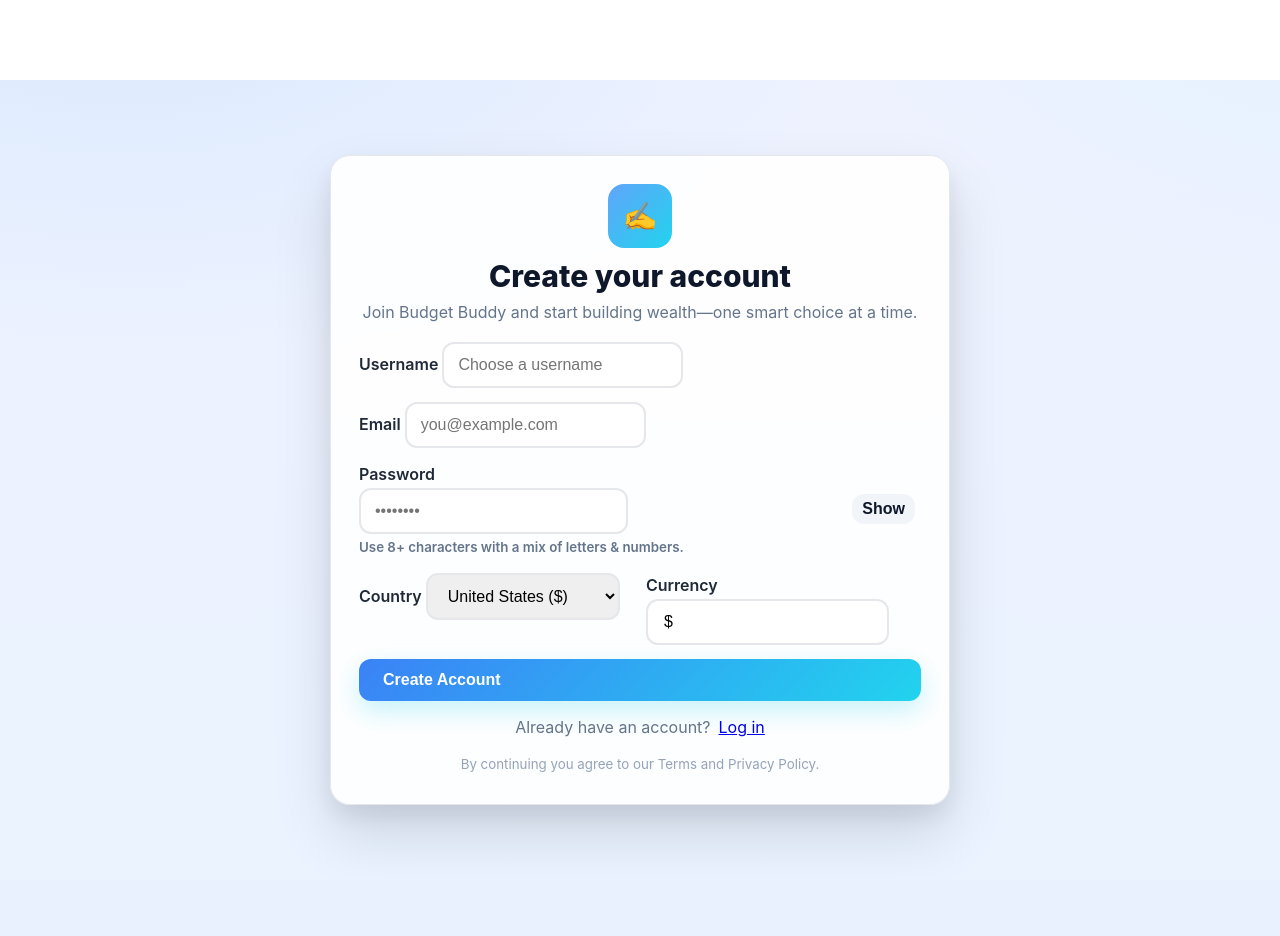
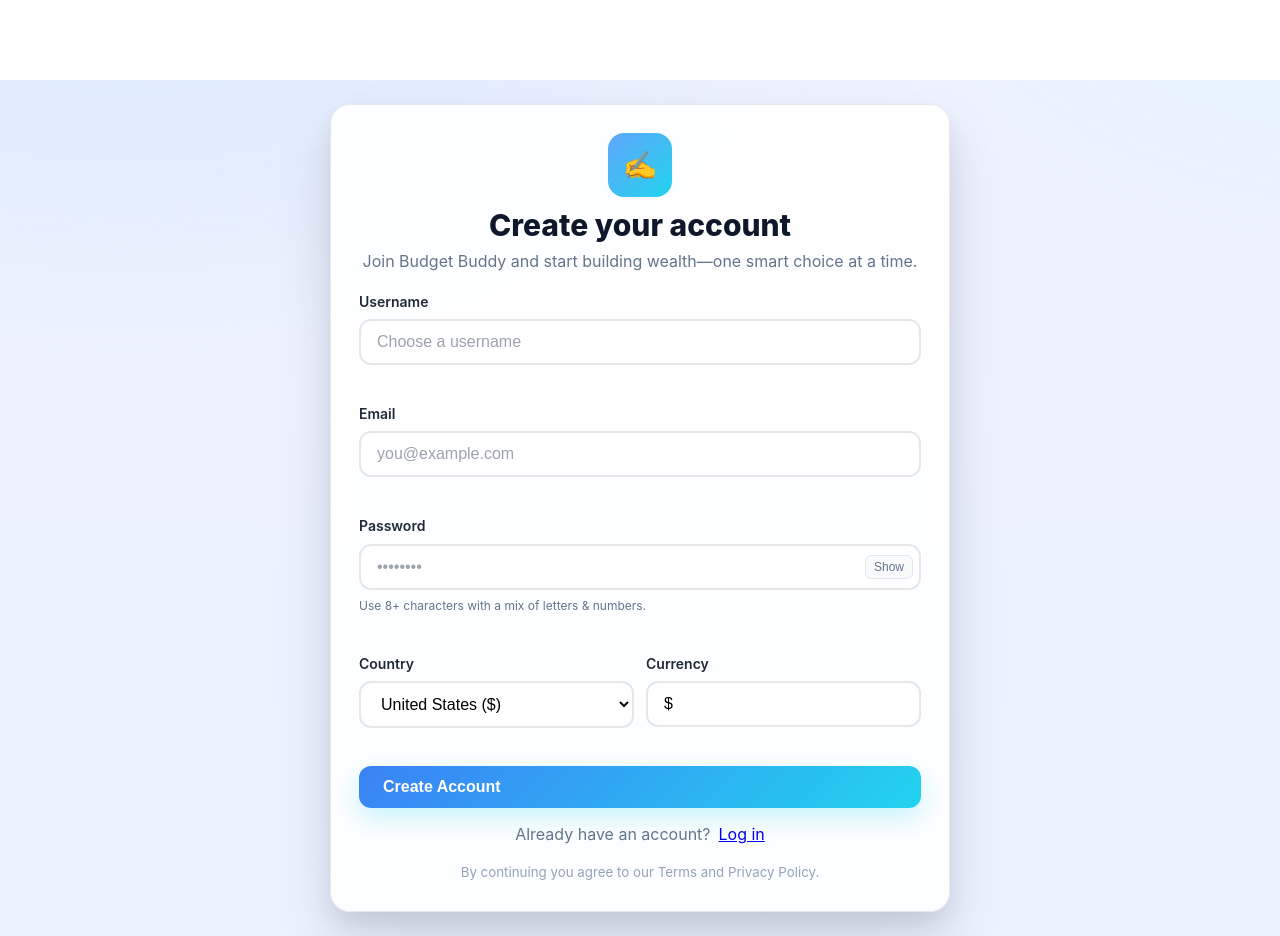
Before and after one commit to mrchidubem/budget_buddy, a Django app: page /signup/ in a window 1280 px wide. Before the commit the page ends 836 px from the top, so only its background shows below. Run offline with Django 5.2, Linux system fonts and the light colour scheme.

Commit message:
Enhance signup form with uniform, beautiful field styling - proper labels, consistent spacing, focus states, and responsive design

```diff
--- a/templates/signup.html
+++ b/templates/signup.html
@@ -18,22 +18,26 @@
       {% if error %}<div class="auth-error" style="margin-bottom:12px">{{ error }}</div>{% endif %}
       <form method="post" class="auth-form" style="display:grid;gap:14px">
         {% csrf_token %}
-        <label style="text-align:left;color:#1f2937;font-weight:600">Username
-          <input class="auth-input" type="text" name="username" placeholder="Choose a username" required style="padding-left:14px" />
-        </label>
-        <label style="text-align:left;color:#1f2937;font-weight:600">Email
-          <input class="auth-input" type="email" name="email" placeholder="you@example.com" required style="padding-left:14px" />
-        </label>
-        <label style="text-align:left;color:#1f2937;font-weight:600">Password
-          <div style="position:relative">
-            <input id="signup-password" class="auth-input" type="password" name="password" placeholder="••••••••" required style="padding-left:14px;padding-right:44px" />
-            <button type="button" id="toggle-pass" class="btn" style="position:absolute;right:6px;top:6px;background:#f1f5f9;color:#0f172a;padding:6px 10px">Show</button>
+        <div class="form-group">
+          <label class="form-label">Username</label>
+          <input class="form-input" type="text" name="username" placeholder="Choose a username" required />
+        </div>
+        <div class="form-group">
+          <label class="form-label">Email</label>
+          <input class="form-input" type="email" name="email" placeholder="you@example.com" required />
+        </div>
+        <div class="form-group">
+          <label class="form-label">Password</label>
+          <div class="password-field">
+            <input id="signup-password" class="form-input" type="password" name="password" placeholder="••••••••" required />
+            <button type="button" id="toggle-pass" class="password-toggle">Show</button>
           </div>
-          <small id="pass-hint" style="color:#64748b">Use 8+ characters with a mix of letters & numbers.</small>
-        </label>
-        <div style="display:grid;grid-template-columns:1fr 1fr;gap:12px">
-          <label style="text-align:left;color:#1f2937;font-weight:600">Country
-            <select class="auth-input" name="country" id="country">
+          <small class="form-hint">Use 8+ characters with a mix of letters & numbers.</small>
+        </div>
+        <div class="form-row">
+          <div class="form-group">
+            <label class="form-label">Country</label>
+            <select class="form-input" name="country" id="country">
               <option value="US" data-currency="$">United States ($)</option>
               <option value="GB" data-currency="£">United Kingdom (£)</option>
               <option value="EU" data-currency="€">Europe (€)</option>
@@ -43,10 +47,11 @@
               <option value="ZA" data-currency="R">South Africa (R)</option>
               <option value="IN" data-currency="₹">India (₹)</option>
             </select>
-          </label>
-          <label style="text-align:left;color:#1f2937;font-weight:600">Currency
-            <input class="auth-input" id="currency" type="text" name="currency" placeholder="Currency" readonly />
-          </label>
+          </div>
+          <div class="form-group">
+            <label class="form-label">Currency</label>
+            <input class="form-input" id="currency" type="text" name="currency" placeholder="Currency" readonly />
+          </div>
         </div>
         <button class="btn" type="submit" style="background:linear-gradient(135deg,#3b82f6,#22d3ee);color:#fff;box-shadow:0 10px 24px rgba(34,211,238,.25)">Create Account</button>
         <div style="display:flex;justify-content:center;gap:8px;color:#64748b">
@@ -56,6 +61,71 @@
       </form>
     </div>
   </div>
+  <style>
+    .form-group {
+      display: flex;
+      flex-direction: column;
+      gap: 6px;
+    }
+    .form-label {
+      font-size: 14px;
+      font-weight: 600;
+      color: #1f2937;
+      margin: 0;
+    }
+    .form-input {
+      padding: 12px 16px;
+      border: 2px solid #e5e7eb;
+      border-radius: 12px;
+      font-size: 16px;
+      background: #fff;
+      transition: all 0.2s ease;
+      outline: none;
+    }
+    .form-input:focus {
+      border-color: #3b82f6;
+      box-shadow: 0 0 0 3px rgba(59, 130, 246, 0.1);
+    }
+    .form-input::placeholder {
+      color: #9ca3af;
+    }
+    .password-field {
+      position: relative;
+    }
+    .password-toggle {
+      position: absolute;
+      right: 8px;
+      top: 50%;
+      transform: translateY(-50%);
+      background: #f8fafc;
+      border: 1px solid #e2e8f0;
+      border-radius: 6px;
+      padding: 4px 8px;
+      font-size: 12px;
+      color: #64748b;
+      cursor: pointer;
+      transition: all 0.2s ease;
+    }
+    .password-toggle:hover {
+      background: #e2e8f0;
+      color: #475569;
+    }
+    .form-hint {
+      font-size: 12px;
+      color: #64748b;
+      margin: 0;
+    }
+    .form-row {
+      display: grid;
+      grid-template-columns: 1fr 1fr;
+      gap: 12px;
+    }
+    @media (max-width: 480px) {
+      .form-row {
+        grid-template-columns: 1fr;
+      }
+    }
+  </style>
   <script>
     const country = document.getElementById('country');
     const currency = document.getElementById('currency');
@@ -74,17 +144,5 @@
       });
     }
   </script>
-  <script>
-    const country = document.getElementById('country');
-    const currency = document.getElementById('currency');
-    function setCurrency(){
-      const opt = country.options[country.selectedIndex];
-      currency.value = opt.getAttribute('data-currency') || '$';
-    }
-    if (country && currency) {
-      country.addEventListener('change', setCurrency);
-      setCurrency();
-    }
-  </script>
 </body>
 </html>
```
